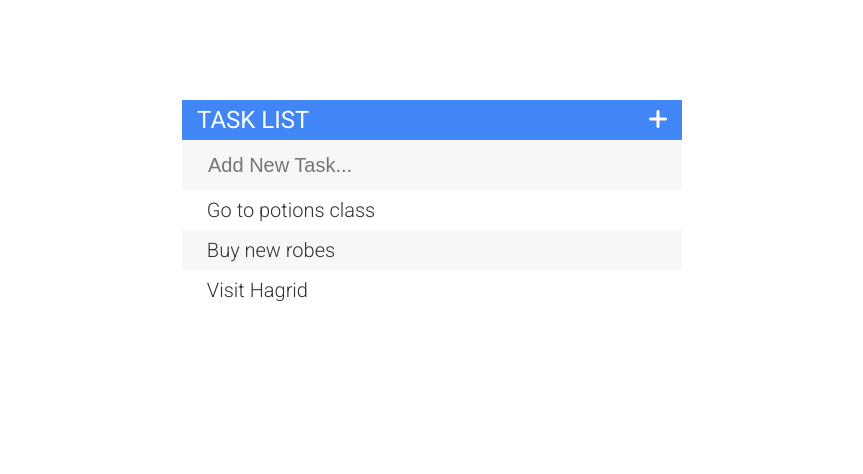
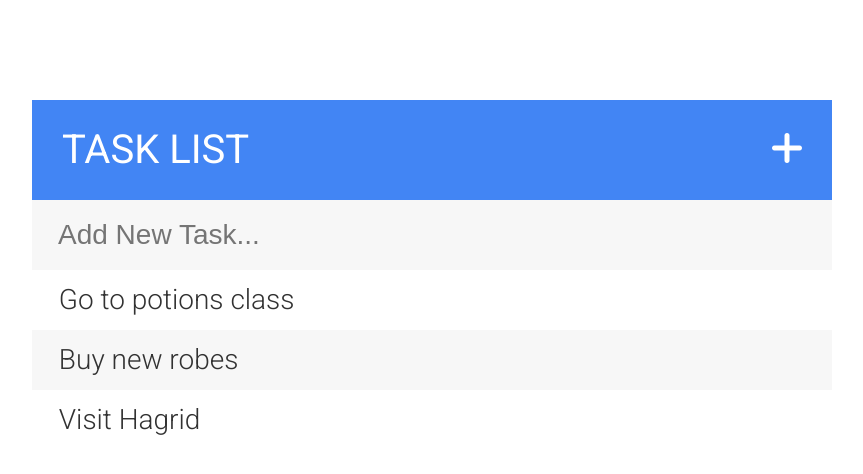
Before and after one commit to kedarjoyner/task-list-udemy, a website: page index.html in a window 1280 px wide. Shown: the whole page, without its empty margins (208-1071 px from the left). Drawn offline with nearby package versions, Linux system fonts and the light colour scheme.

Commit message:
change font sizes

```diff
--- a/assets/sass/_base.scss
+++ b/assets/sass/_base.scss
@@ -47,7 +47,7 @@ h3 {
 
 body {
   font-family: "Roboto", Helvetica, Arial, sans-serif;
-  font-size: 1rem;
+  font-size: 1.4rem;
   line-height: 1.4em;
   color: $black;
   font-weight: $light;
@@ -56,7 +56,7 @@ body {
 // Modules scale with document
 
 .header {
-  font-size: 1.2rem;
+  font-size: 2rem;
 }
 .footer {
   font-size: 0.75;
--- a/assets/sass/main.scss
+++ b/assets/sass/main.scss
@@ -9,7 +9,7 @@
 
 
 #container {
-  max-width: 500px;
+  max-width: 800px;
   height: auto;
   // @include box-shadow(0 0 3px rgba(0, 0, 0, 0.1));
   margin: 100px auto;
@@ -20,21 +20,21 @@
     color: white;
     background-color: $blue;
     text-transform: uppercase;
-    height: 40px;
-    line-height: 40px;
-    padding: 0 15px;
+    height: 100px;
+    line-height: 100px;
+    padding: 0 30px;
   }
   .ion-plus-round {
     float: right;
   }
   input {
-    font-size: 1rem;
+    font-size: 1.4rem;
     font-weight: $normal;
     margin: 0;
     background-color: $gray;
     color: $blue;
     width: 100%;
-    padding: 0 26px;
+    padding: 35px 26px;
     height: 50px;
     border: 0;
     outline: none;
@@ -55,15 +55,15 @@
 // list items
 
 li {
-  height: 40px;
-  line-height: 40px;
+  height: 60px;
+  line-height: 60px;
   background-color: white;
 
   &:nth-child(2n) {
     background-color: $gray;
   }
   &:hover span {
-    width: 40px;
+    width: 60px;
     opacity: 1.0
   }
 }
@@ -75,7 +75,7 @@ span {
   background-color: $red;
   color: white;
   margin-right: 20px;
-  height: 40px;
+  height: 60px;
   width: 0;
   text-align: center;
   transition: 0.2s linear;
```
Also changed, not shown: assets/css/main.css.
